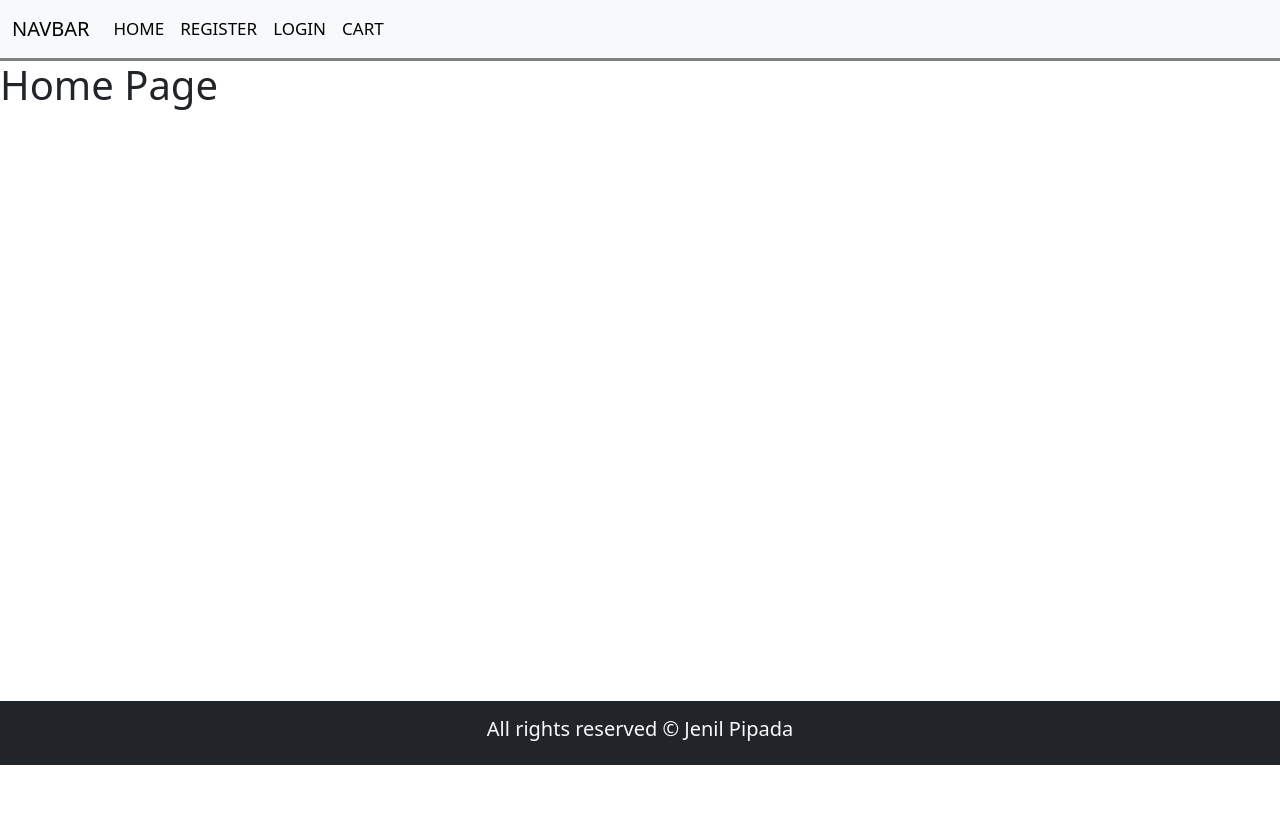
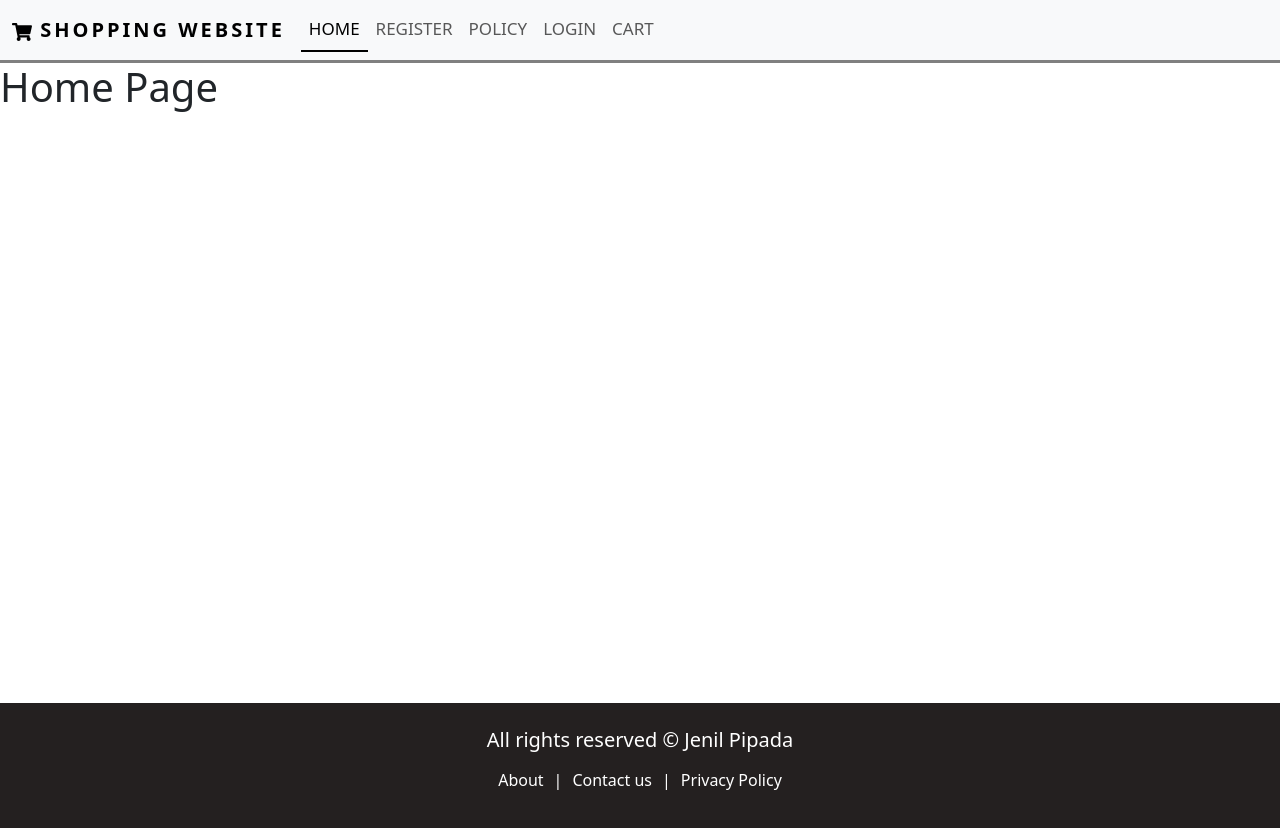
Before and after one commit to jp194/shoppingWebsite, a React (Create React App) app in the folder client/: page / in a window 1280 px wide. Shown: the top 828 px of the page. Before the commit the page ends 800 px from the top, so only its background shows below. Built offline with nearby package versions, Linux system fonts and the light colour scheme.

Commit message:
Header and footer component

```diff
--- a/client/package.json
+++ b/client/package.json
@@ -8,6 +8,7 @@
     "@testing-library/user-event": "^13.5.0",
     "react": "^18.2.0",
     "react-dom": "^18.2.0",
+    "react-icons": "^5.0.1",
     "react-router-dom": "^6.22.0",
     "react-scripts": "5.0.1",
     "web-vitals": "^2.1.4"
--- a/client/src/components/Layouts/Footer.js
+++ b/client/src/components/Layouts/Footer.js
@@ -1,9 +1,14 @@
 import React from "react";
+import { Link } from "react-router-dom";
 
 function Footer() {
   return (
-    <div className="bg-dark text-light p-3">
+    <div className="footer">
       <h5 className="text-center">All rights reserved &copy; Jenil Pipada </h5>
+      <p className="text-center mt-3">
+        <Link to="/about">About</Link>|<Link to="/contact">Contact us</Link>|
+        <Link to="/policy">Privacy Policy</Link>
+      </p>
     </div>
   );
 }
--- a/client/src/components/Layouts/Header.js
+++ b/client/src/components/Layouts/Header.js
@@ -1,14 +1,15 @@
 import React from "react";
-import { NavLink } from "react-router-dom";
+import { NavLink, Link } from "react-router-dom";
+import { FaShoppingCart } from "react-icons/fa";
 
 function Header() {
   return (
     <>
       <nav className="navbar navbar-expand-lg bg-body-tertiary">
         <div className="container-fluid">
-          <NavLink to="" className="navbar-brand" href="#">
-            Navbar
-          </NavLink>
+          <Link to="/" className="navbar-brand">
+            <FaShoppingCart /> Shopping Website
+          </Link>
           <button
             className="navbar-toggler"
             type="button"
@@ -23,29 +24,30 @@ function Header() {
           <div className="collapse navbar-collapse" id="navbarSupportedContent">
             <ul className="navbar-nav me-auto mb-2 mb-lg-0">
               <li className="nav-item">
-                <NavLink
-                  to=""
-                  className="nav-link active"
-                  aria-current="page"
-                  href="#"
-                >
+                <NavLink to="/" className="nav-link" aria-current="page">
                   Home
                 </NavLink>
               </li>
               <li className="nav-item">
-                <NavLink to="" className="nav-link" href="#">
+                <NavLink to="/register" className="nav-link">
                   Register
                 </NavLink>
               </li>
 
               <li className="nav-item">
-                <NavLink to="" className="nav-link" href="#">
+                <NavLink to="/policy" className="nav-link">
+                  Policy
+                </NavLink>
+              </li>
+
+              <li className="nav-item">
+                <NavLink to="/login" className="nav-link">
                   Login
                 </NavLink>
               </li>
 
               <li className="nav-item">
-                <NavLink to="" className="nav-link" href="#">
+                <NavLink to="/cart" className="nav-link">
                   Cart
                 </NavLink>
               </li>
--- a/client/src/index.css
+++ b/client/src/index.css
@@ -19,3 +19,29 @@
 .nav-link{
   font-weight: 300 !important;
 }
+
+.active{
+  border-bottom: 2px solid black;
+}
+
+.navbar-brand{
+  font-weight: 700;
+  letter-spacing: 3px;
+}
+
+.footer{
+  color: white;
+  padding: 25px;
+  background-color: rgb(36, 32, 32);
+}
+
+.footer a{
+  color: white;
+  text-decoration: none;
+  padding: 10px;
+}
+
+.footer a:hover{
+  color: gray;
+
+}
--- a/client/src/pages/App.js
+++ b/client/src/pages/App.js
@@ -4,7 +4,7 @@ import About from "./About";
 import Contact from "./Contact";
 import Policy from "./Policy";
 import Home from "./Home";
-import PageNotFound from "./PageNotFpund";
+import PageNotFound from "./PageNotFound";
 
 function App() {
   return (
--- /dev/null
+++ b/client/src/pages/PageNotFound.js
@@ -0,0 +1,17 @@
+// 404.js - Your custom 404 component
+
+import React from "react";
+
+const NotFound = () => {
+  return (
+    <div>
+      <h2>404 - Page Not Found</h2>
+      <p>
+        Oops! The page you are looking for might be unavailable or does not
+        exist.
+      </p>
+    </div>
+  );
+};
+
+export default NotFound;
--- a/client/src/pages/PageNotFpund.js
+++ /dev/null
@@ -1,12 +0,0 @@
-import React from "react";
-import Layout from "../components/Layouts/Layout";
-
-function PageNotFound() {
-  return (
-    <Layout>
-      <h1>Page Not Found</h1>
-    </Layout>
-  );
-}
-
-export default PageNotFound;
```
Also changed, not shown: 1 other file (tests, documents, lock files or other folders).
